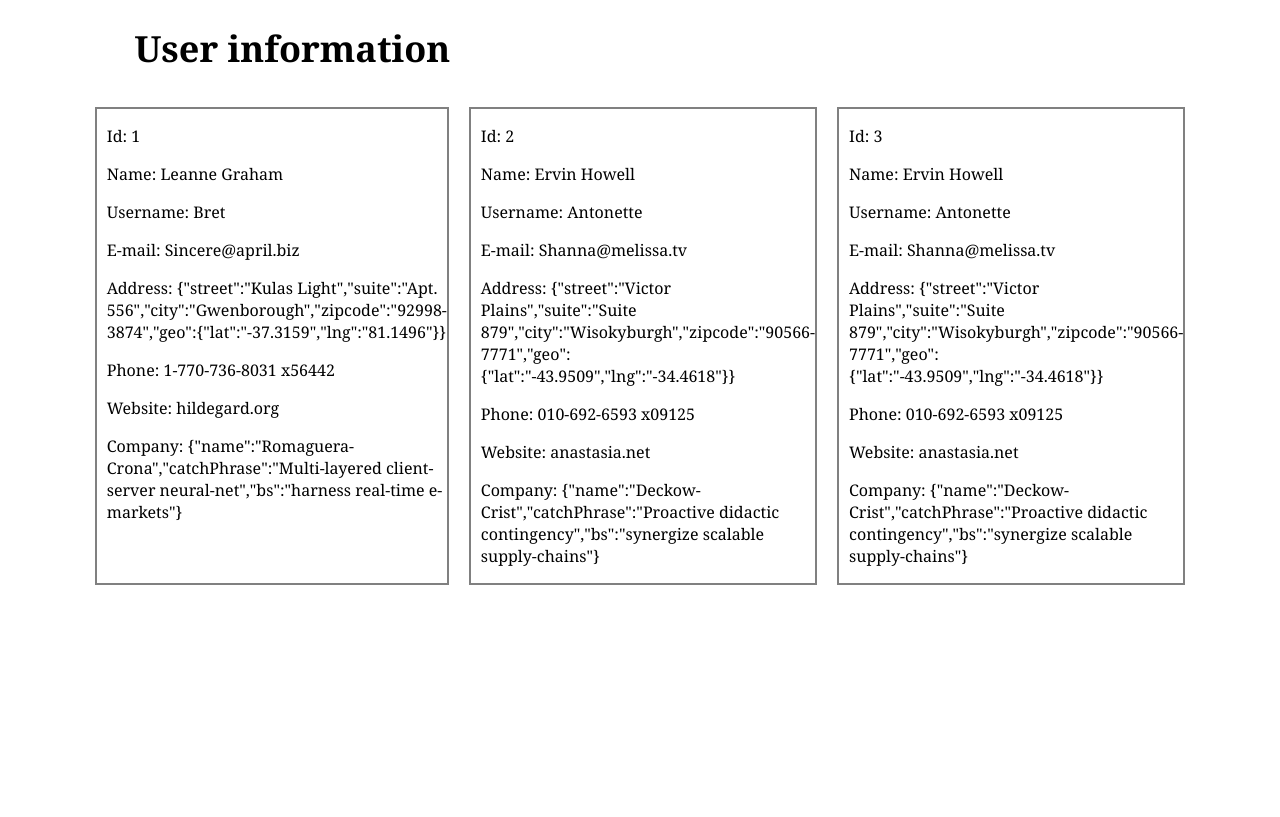
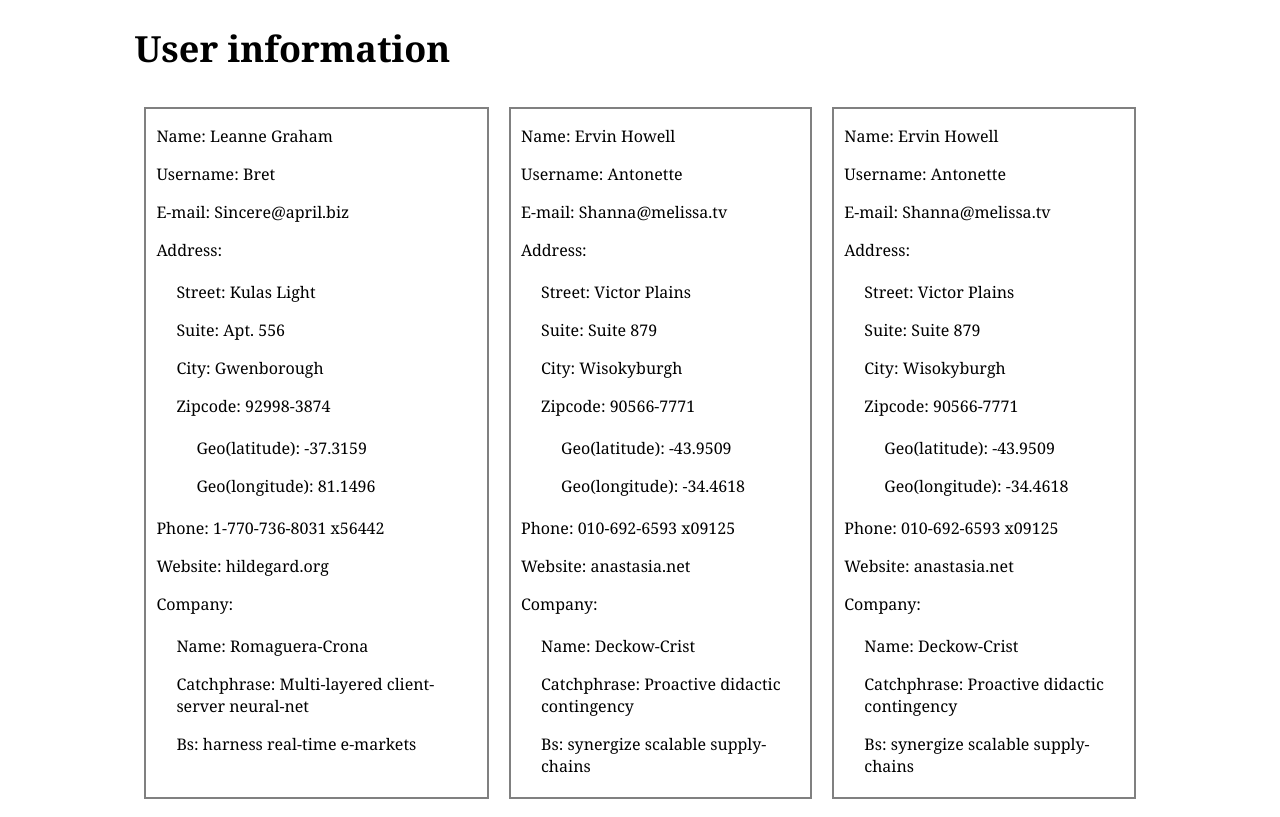
Before and after one commit to MarkkuVaara/IntegrifyReactAssignment, a React (Create React App) app: page / in a window 1280 px wide. Built offline with nearby package versions, Linux system fonts and the light colour scheme.

Commit message:
Adding state and card styles

```diff
--- a/src/App.js
+++ b/src/App.js
@@ -1,26 +1,43 @@
+import React, { useState, useEffect } from "react";
 
 const App = (props) => {
 
-  const content = props.content;
+  const [content, setContent] = useState(props.content);
 
   return (
 
     <div className="main">
       <h1>User information</h1>
+
       <div className="cards">
         {content.map(person =>
           <div className="cardcontent">
-            <p>Id: {person.id}</p>
             <p>Name: {person.name}</p>
             <p>Username: {person.username}</p>
             <p>E-mail: {person.email}</p>
-            <p>Address: {JSON.stringify(person.address)}</p>
+            <p>Address:</p>
+            <div className="address">
+              <p>Street: {person.address.street}</p>
+              <p>Suite: {person.address.suite}</p>
+              <p>City: {person.address.city}</p>
+              <p>Zipcode: {person.address.zipcode}</p>
+              <div className="geo">
+                <p>Geo(latitude): {person.address.geo.lat}</p>
+                <p>Geo(longitude): {person.address.geo.lng}</p>
+              </div>
+            </div>
             <p>Phone: {person.phone}</p>
             <p>Website: {person.website}</p>
-            <p>Company: {JSON.stringify(person.company)}</p>
+            <p>Company:</p>
+            <div className="company">
+              <p>Name: {person.company.name}</p>
+              <p>Catchphrase: {person.company.catchPhrase}</p>
+              <p>Bs: {person.company.bs}</p>
+            </div>
           </div>
         )}
       </div>
+
     </div>
 
   );
--- a/src/index.css
+++ b/src/index.css
@@ -31,3 +31,18 @@ p {
   padding-left: 10px;
   margin: 10px;
 }
+
+.address {
+  text-align: left;
+  margin: 20px;
+}
+
+.company {
+  text-align: left;
+  margin: 20px;
+}
+
+.geo {
+  text-align: left;
+  margin: 20px;
+}
```
